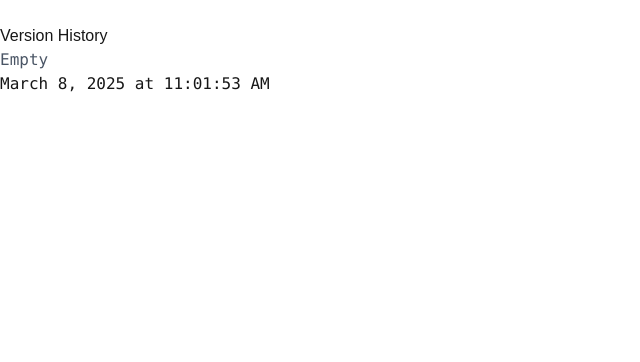
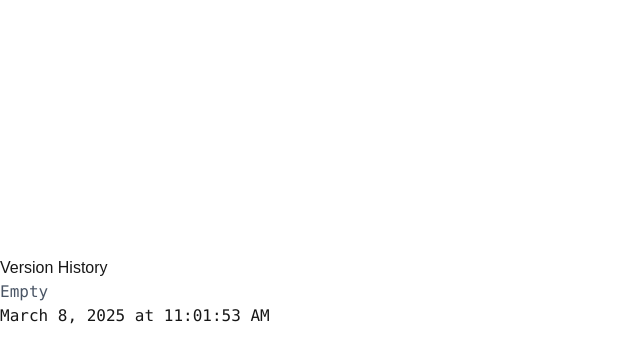
Before and after one commit to pchsd/sketchpad, a Next.js app: page / in a window 1280 px wide. Shown: the top 362 px of the page, without its empty margins (0-640 px from the left). Built offline with nearby package versions, Linux system fonts and the light colour scheme.

Commit message:
Styling the editor

```diff
--- a/package.json
+++ b/package.json
@@ -9,6 +9,7 @@
     "lint": "next lint"
   },
   "dependencies": {
+    "@tiptap/extension-text": "^2.11.5",
     "@tiptap/pm": "^2.11.5",
     "@tiptap/react": "^2.11.5",
     "@tiptap/starter-kit": "^2.11.5",
--- a/src/pages/index.tsx
+++ b/src/pages/index.tsx
@@ -3,6 +3,7 @@ import { diffChars } from 'diff'
 import dynamic from 'next/dynamic'
 import { EditorContent, useEditor } from "@tiptap/react"
 import StarterKit from "@tiptap/starter-kit"
+import Text from "@tiptap/extension-text"
 
 interface Version {
   text: string
@@ -36,7 +37,14 @@ export function SketchpadSSR() {
 
     extensions: [
       StarterKit,
+      Text,
     ],
+
+    editorProps: {
+      attributes: {
+        class: 'px-6 py-9 min-h-64 focus:outline-none',
+      },
+    },
 
     onUpdate({ editor }) {
       const newText = editor.getText()
```
Also changed, not shown: 1 other file (tests, documents, lock files or other folders).
